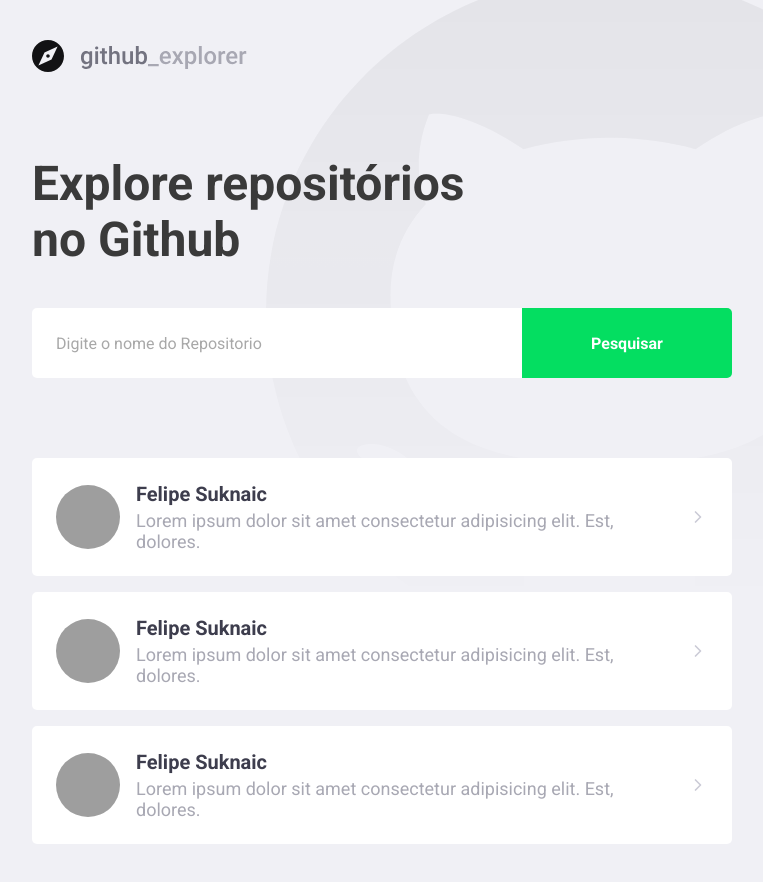
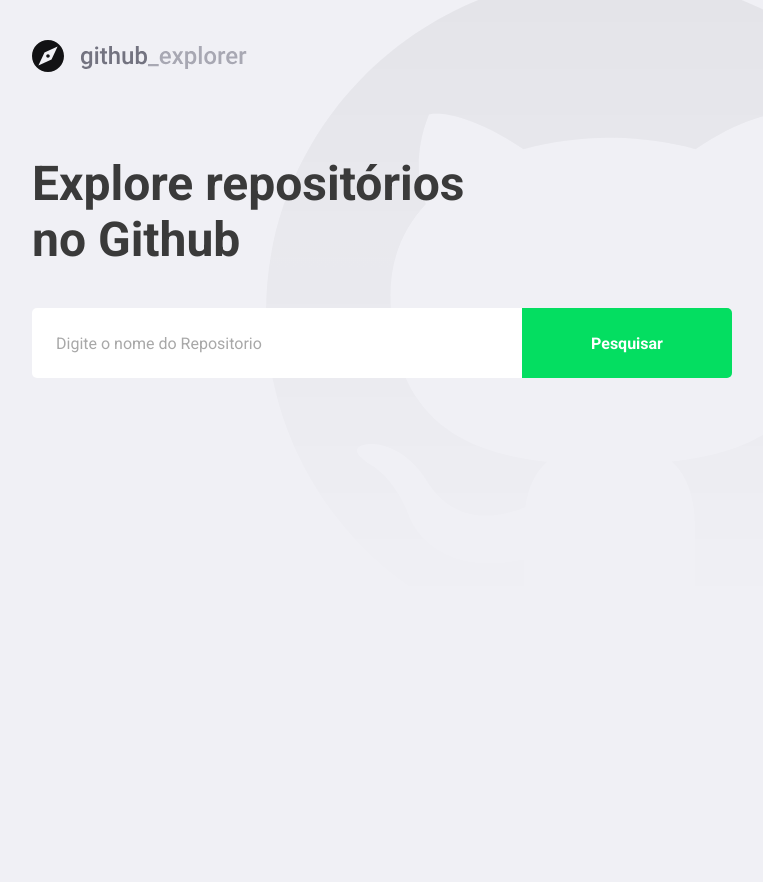
Before and after one commit to suknaic/githubExplorer, a React (Create React App) app: page / in a window 1280 px wide. Shown: the whole page, without its empty margins (148-911 px from the left). After the commit the page ends 800 px from the top, so only its background shows below. Built offline with nearby package versions, Linux system fonts and the light colour scheme; grey boxes are pictures that could not be loaded.

Commit message:
conectando a api

```diff
--- a/src/pages/Dashboar/index.tsx
+++ b/src/pages/Dashboar/index.tsx
@@ -1,67 +1,75 @@
-import React from 'react';
+import React, { useState, useEffect, FormEvent } from 'react';
 import { FiChevronRight } from 'react-icons/fi';
+
+import api from '../../services/api';
 
 import logo from '../../assets/logo.svg';
 
-import { Title, Form, Repositories } from './styles';
+import { Title, Form, Repositories, Error } from './styles';
+
+interface Repository {
+  full_name: string;
+  description: string;
+  owner: {
+    login: string;
+    avatar_url: string;
+  };
+}
 
 const Dashboard: React.FC = () => {
+  const [repositories, setRepositories] = useState<Repository[]>([]);
+  const [input, setInput] = useState('');
+  const [inputError, setInputError] = useState('');
+
+  async function handleAddRepository(
+    event: FormEvent<HTMLFormElement | HTMLButtonElement>,
+  ): Promise<void> {
+    event.preventDefault();
+
+    if (!input) {
+      setInputError('Digite o autor/nome do repositório');
+      return;
+    }
+    try {
+      const response = await api.get<Repository>(`repos/${input}`);
+      const repository = response.data;
+
+      setRepositories([...repositories, repository]);
+      setInput('');
+      setInputError('');
+    } catch (error) {
+      setInputError('Error na busca por esse repositório');
+    }
+  }
+
   return (
     <>
       <img src={logo} alt="github explorer" />
       <Title>Explore repositórios no Github</Title>
 
-      <Form>
-        <input placeholder="Digite o nome do Repositorio" />
+      <Form hasError={!!inputError} onSubmit={handleAddRepository}>
+        <input
+          placeholder="Digite o nome do Repositorio"
+          value={input}
+          onChange={(e) => setInput(e.target.value)}
+        />
         <button type="submit">Pesquisar</button>
       </Form>
 
+      {inputError && <Error>{inputError}</Error>}
+
       <Repositories>
-        <a href="test">
-          <img
-            src="https://avatars.githubusercontent.com/u/15646369?s=460&u=01d25984a387bef32d6066e7a449075b79dd8bd4&v=4"
-            alt="felipe suknaic"
-          />
+        {repositories.map((repo) => (
+          <a href="test" key={repo.full_name}>
+            <img src={repo.owner.avatar_url} alt={repo.owner.login} />
 
-          <div>
-            <strong>Felipe Suknaic</strong>
-            <p>
-              Lorem ipsum dolor sit amet consectetur adipisicing elit. Est,
-              dolores.
-            </p>
-          </div>
-          <FiChevronRight size={20} />
-        </a>
-        <a href="test">
-          <img
-            src="https://avatars.githubusercontent.com/u/15646369?s=460&u=01d25984a387bef32d6066e7a449075b79dd8bd4&v=4"
-            alt="felipe suknaic"
-          />
-
-          <div>
-            <strong>Felipe Suknaic</strong>
-            <p>
-              Lorem ipsum dolor sit amet consectetur adipisicing elit. Est,
-              dolores.
-            </p>
-          </div>
-          <FiChevronRight size={20} />
-        </a>
-        <a href="test">
-          <img
-            src="https://avatars.githubusercontent.com/u/15646369?s=460&u=01d25984a387bef32d6066e7a449075b79dd8bd4&v=4"
-            alt="felipe suknaic"
-          />
-
-          <div>
-            <strong>Felipe Suknaic</strong>
-            <p>
-              Lorem ipsum dolor sit amet consectetur adipisicing elit. Est,
-              dolores.
-            </p>
-          </div>
-          <FiChevronRight size={20} />
-        </a>
+            <div>
+              <strong>{repo.full_name}</strong>
+              <p>{repo.description}</p>
+            </div>
+            <FiChevronRight size={20} />
+          </a>
+        ))}
       </Repositories>
     </>
   );
```
Also changed, not shown: 1 other file (tests, documents, lock files or other folders).
